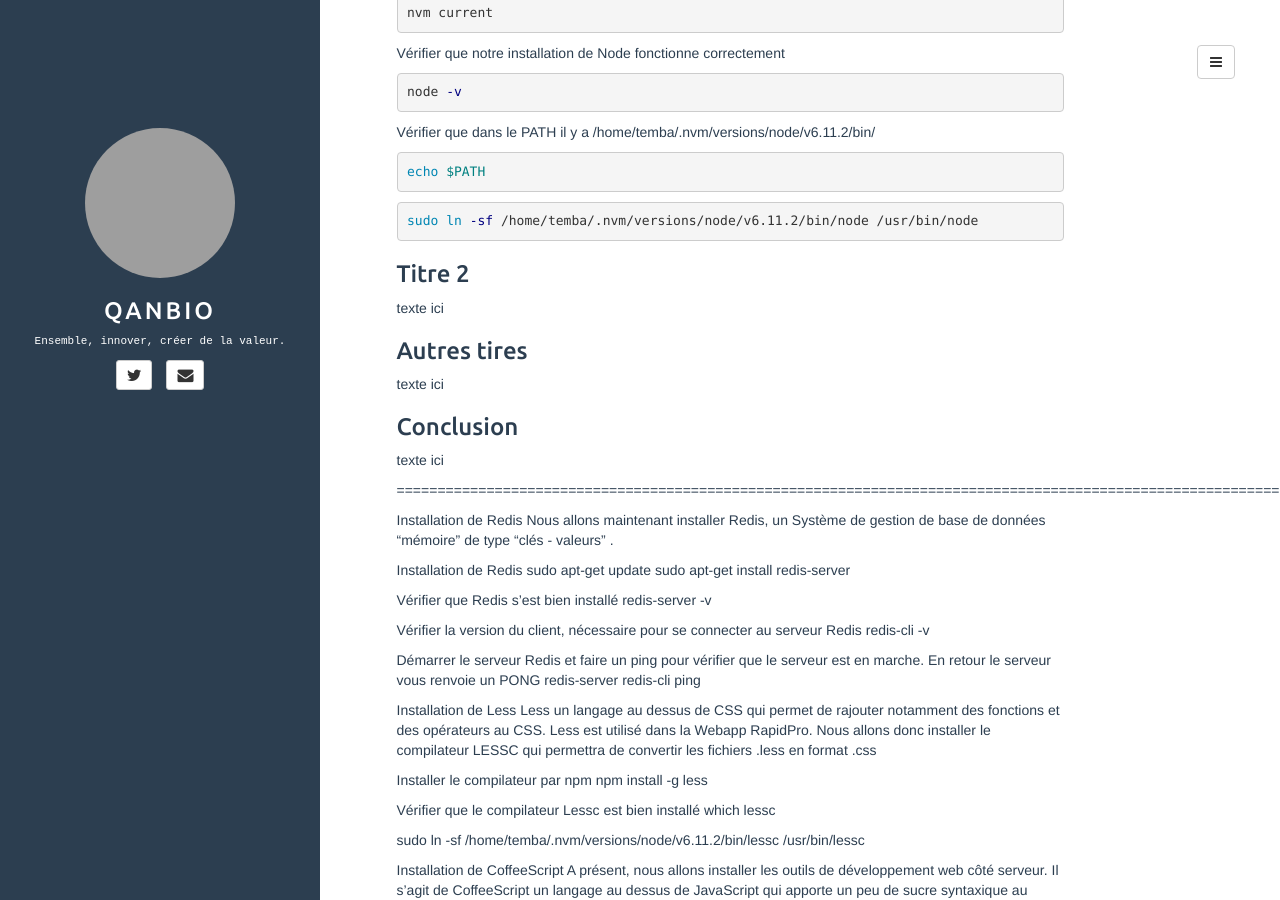
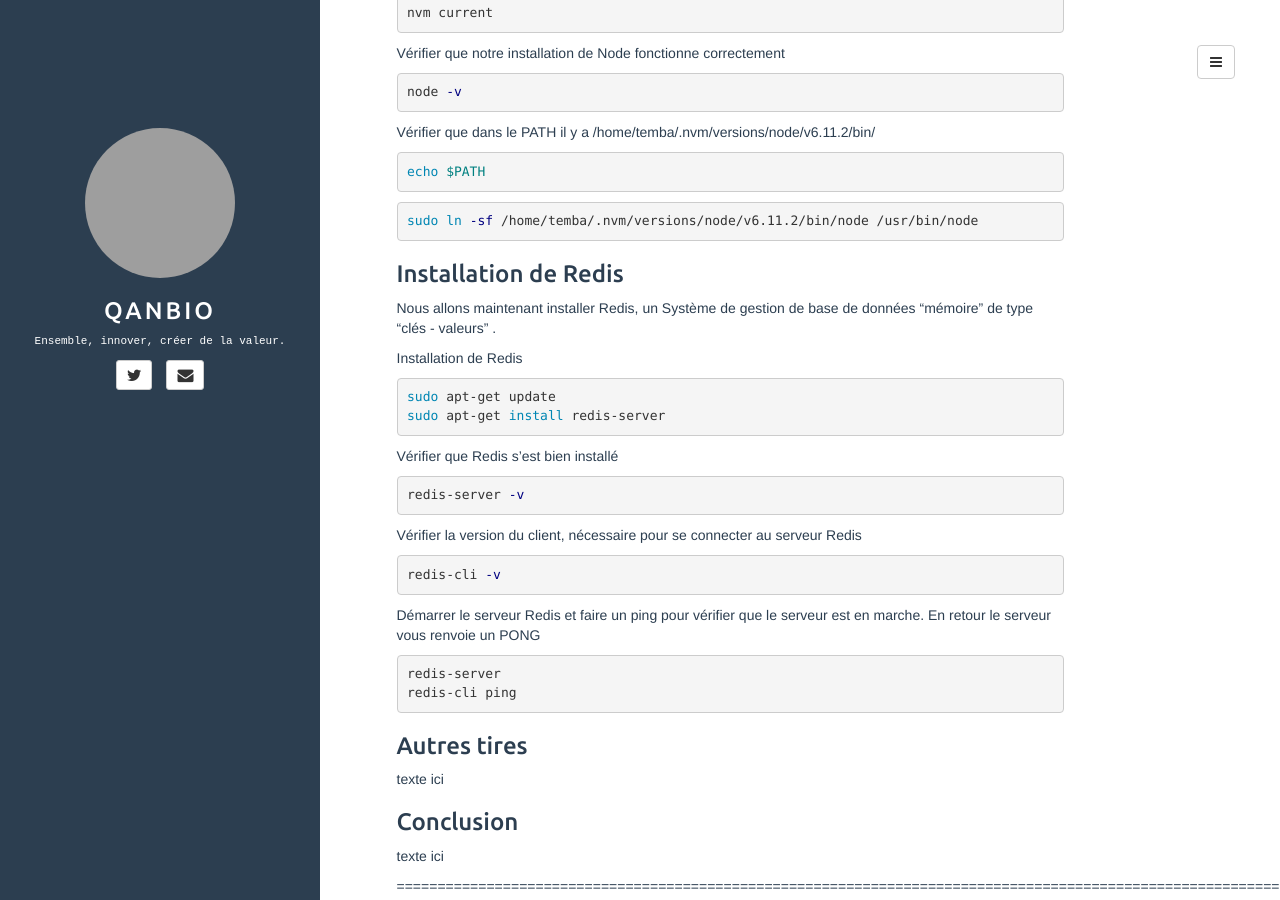
Before and after one commit to qanbio/blog, a Jekyll site: the page built from _posts/2017-08-31-rapidpro-installation-serveur-debian.md, in a window 1280 px wide and 900 px high, scrolled down 2061 px. Built offline with Jekyll 4.4.1, drawn with Linux system fonts in a browser that asks for light colours; comment, search, counter and statistics services are not loaded; grey boxes are pictures that could not be loaded.

Commit message:
RapidPro installation de redis

```diff
--- a/_posts/2017-08-31-rapidpro-installation-serveur-debian.md
+++ b/_posts/2017-08-31-rapidpro-installation-serveur-debian.md
@@ -98,8 +98,31 @@ sudo ln -sf /home/temba/.nvm/versions/node/v6.11.2/bin/node /usr/bin/node
 {% endhighlight %}
 
 
-### Titre 2
-texte ici
+### Installation de Redis
+Nous allons maintenant installer Redis, un Système de gestion de base de données “mémoire” de type “clés - valeurs” .
+
+Installation de Redis
+
+{% highlight bash %}
+sudo apt-get update
+sudo apt-get install redis-server
+{% endhighlight %}
+
+Vérifier que Redis s’est bien installé
+{% highlight bash %}
+redis-server -v
+{% endhighlight %}
+
+Vérifier la version du client, nécessaire pour se connecter au serveur Redis
+{% highlight bash %}
+redis-cli -v
+{% endhighlight %}
+
+Démarrer le serveur Redis et faire un ping pour vérifier que le serveur est en marche. En retour le serveur vous renvoie un PONG
+{% highlight bash %}
+redis-server
+redis-cli ping
+{% endhighlight %}
 
 ### Autres tires
 texte ici
```
Also changed, not shown: other parts of _posts/2017-08-31-rapidpro-installation-serveur-debian.md (+0 -24 lines).
